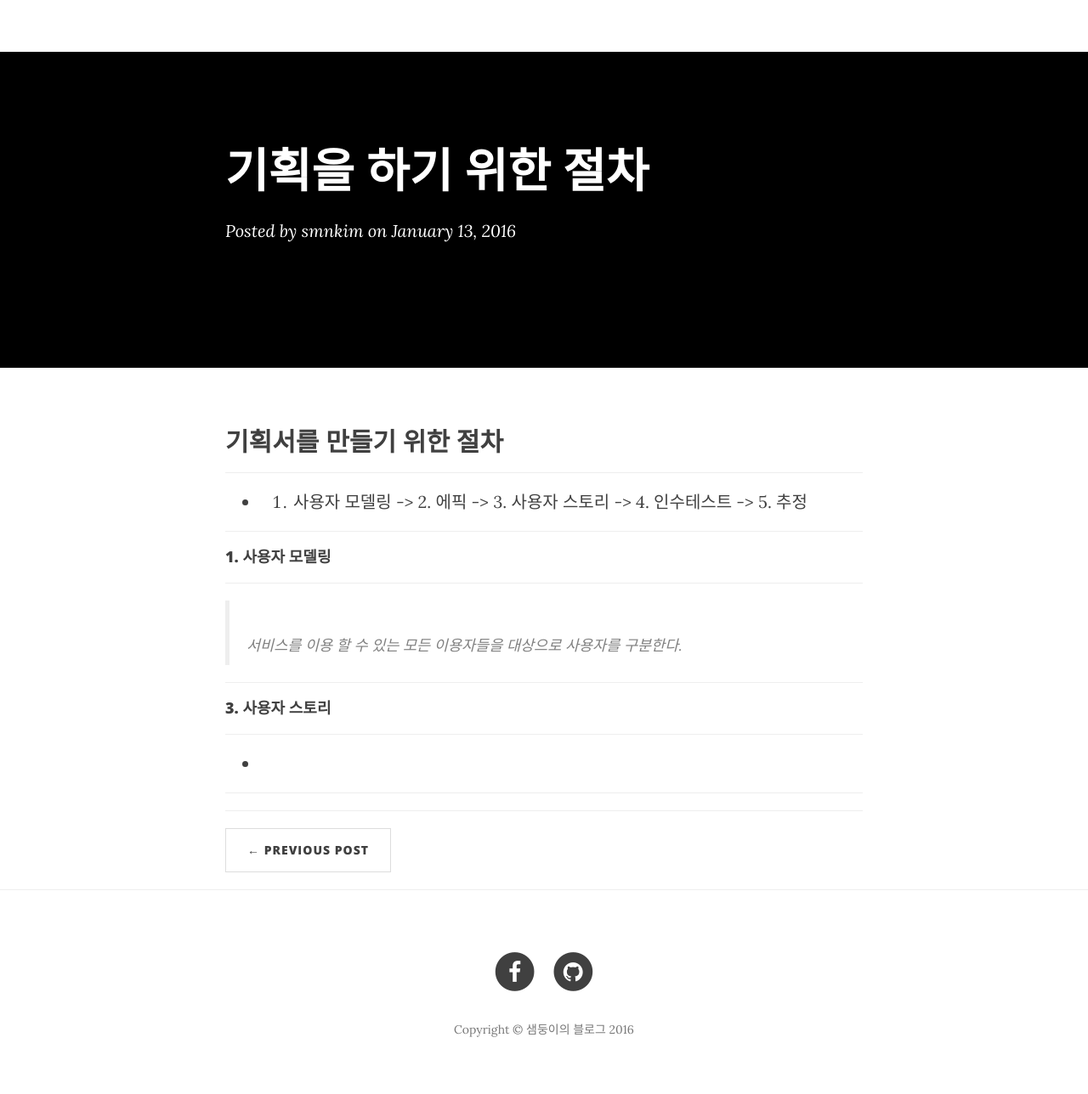
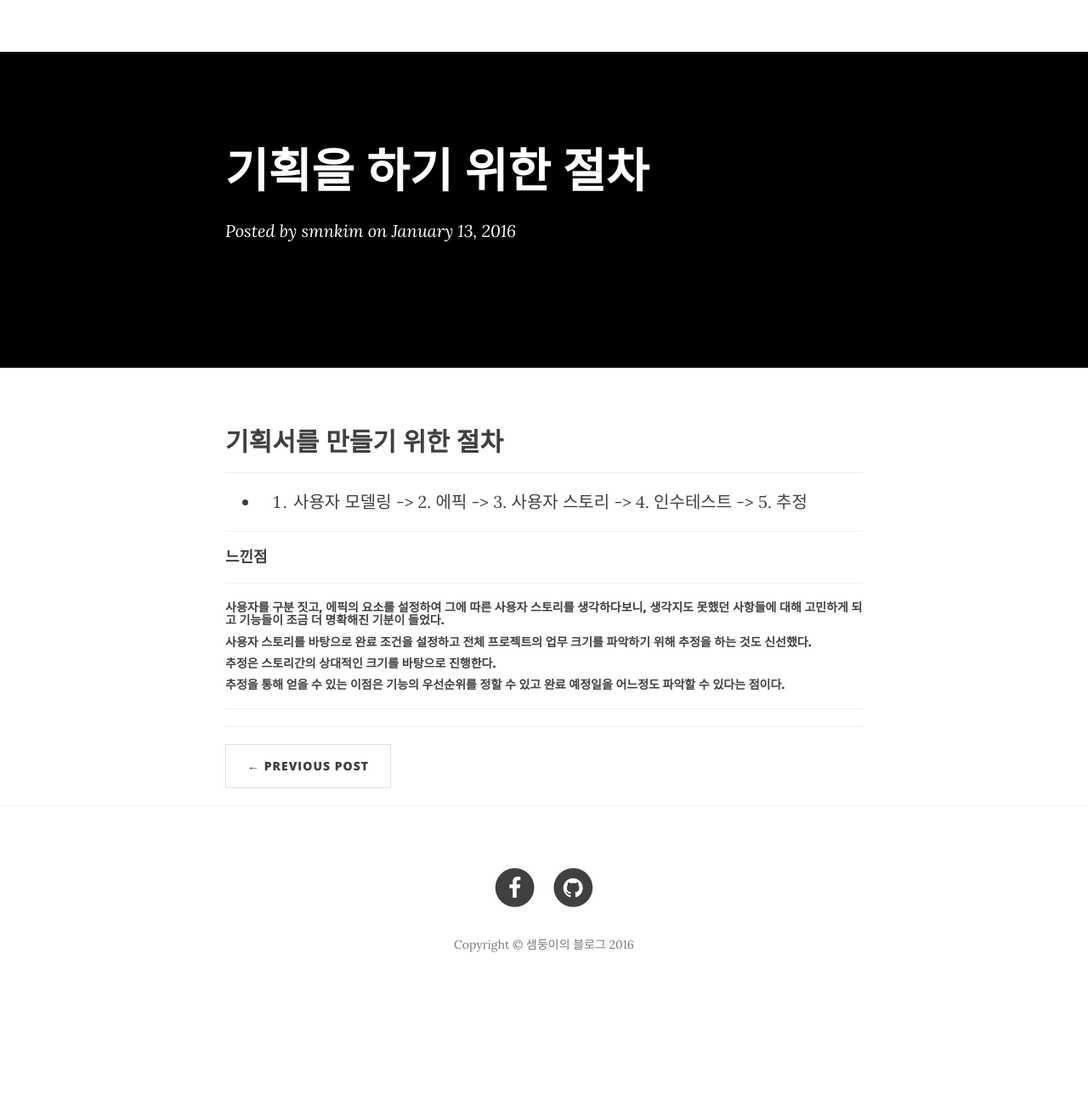
Before and after one commit to smnkim/smnkim.github.io, a Jekyll site: the page built from _posts/2016-01-13-smn-article.1.markdown, in a window 1280 px wide. Shown: the whole page at 85% size. Built offline with Jekyll 4.4.1, drawn with Linux system fonts in a browser that asks for light colours; nearby versions of some CDN libraries; after the commit the page ends 1188 px from its top, so only the background shows below that.

Commit message:
img commit

```diff
--- a/_posts/2016-01-13-smn-article.1.markdown
+++ b/_posts/2016-01-13-smn-article.1.markdown
@@ -18,19 +18,13 @@ header-img: "img/smnkim.jpg"
 ----
 
 
-#### 1. 사용자 모델링
+#### 느낀점
 
 ----
 
-> 서비스를 이용 할 수 있는 모든 이용자들을 대상으로 사용자를 구분한다.
+##### 사용자를 구분 짓고, 에픽의 요소를 설정하여 그에 따른 사용자 스토리를 생각하다보니, 생각지도 못했던 사항들에 대해 고민하게 되고 기능들이 조금 더 명확해진 기분이 들었다.
+##### 사용자 스토리를 바탕으로 완료 조건을 설정하고 전체 프로젝트의 업무 크기를 파악하기 위해 추정을 하는 것도 신선했다.
+##### 추정은 스토리간의 상대적인 크기를 바탕으로 진행한다.
+##### 추정을 통해 얻을 수 있는 이점은 기능의 우선순위를 정할 수 있고 완료 예정일을 어느정도 파악할 수 있다는 점이다.
 
 ----
-
-
-#### 3. 사용자 스토리
-
-----
-
--
-
-----
```
